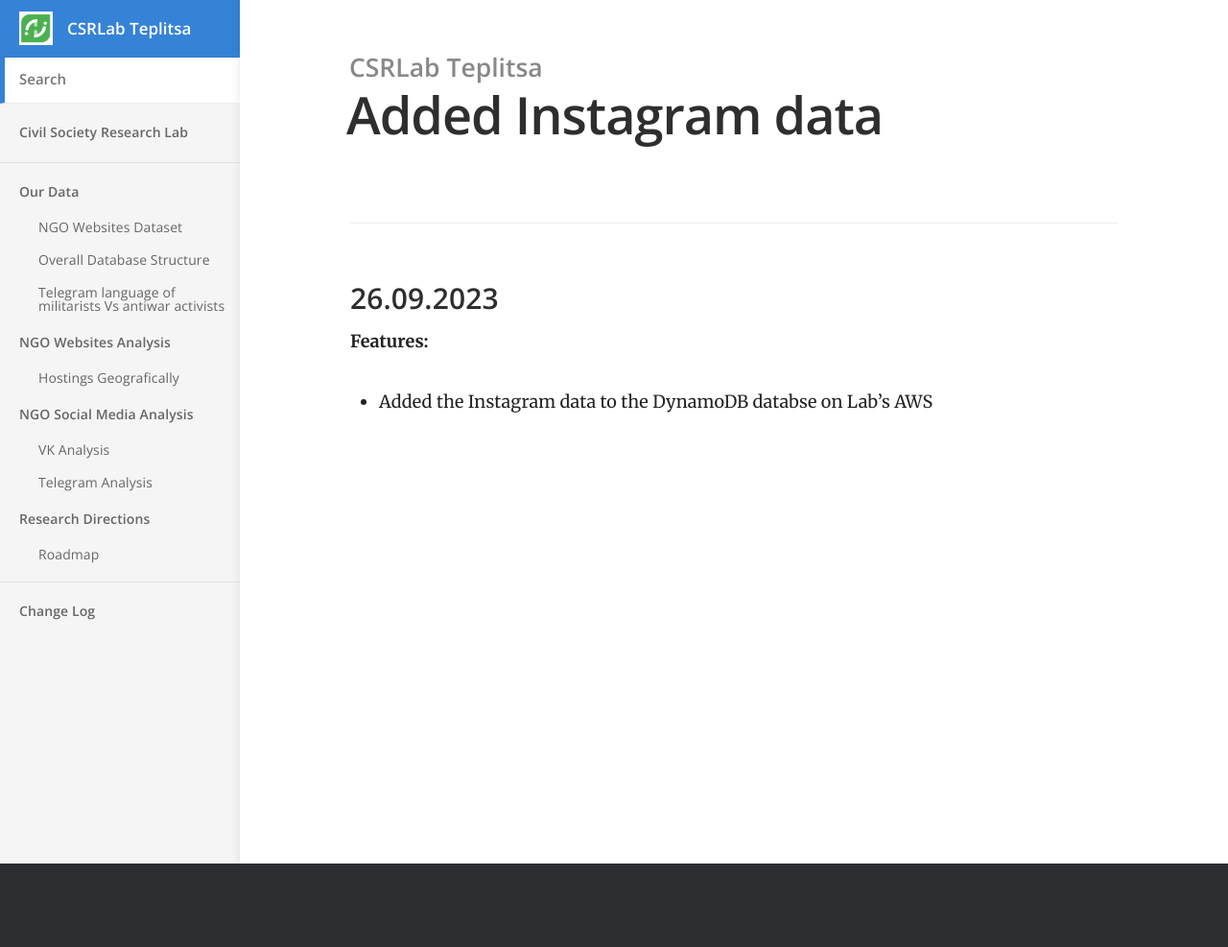
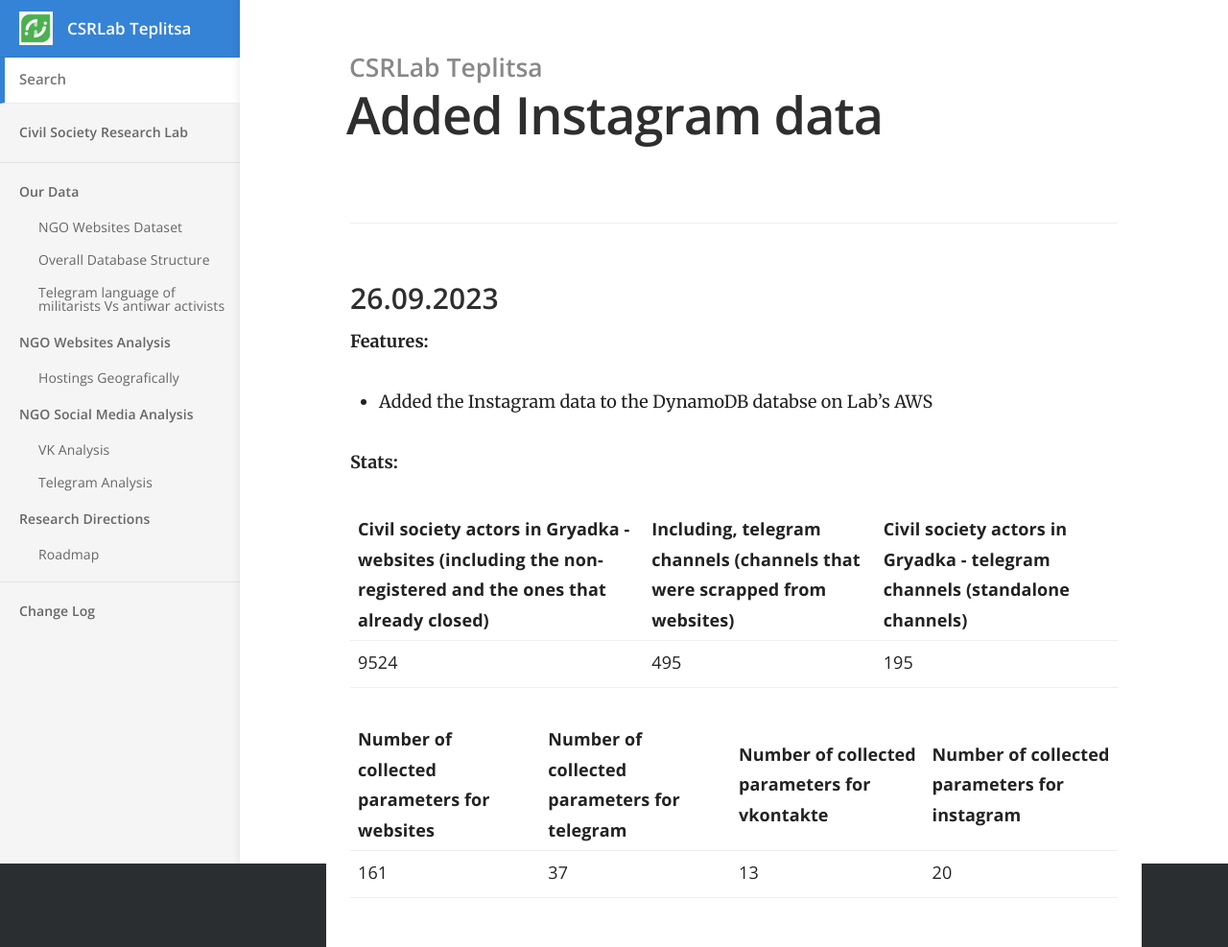
Before and after one commit to Teplitsa/CSRLab, a Jekyll site: the page built from docs/_posts/2023-09-26-instagram-data.md, in a window 1280 px wide. Shown: the whole page at 96% size. Built offline with Jekyll 4.4.1, drawn with Linux system fonts in a browser that asks for light colours; before the commit the page ends 900 px from its top, so only the background shows below that.

Commit message:
Update 2023-09-26-instagram-data.md

```diff
--- a/docs/_posts/2023-09-26-instagram-data.md
+++ b/docs/_posts/2023-09-26-instagram-data.md
@@ -8,3 +8,13 @@
 **Features:**
 
 * Added the Instagram data to the DynamoDB databse on Lab's AWS
+
+**Stats:**
+
+| Civil society actors in Gryadka - websites (including the non-registered and the ones that already closed) | Including, telegram channels (channels that were scrapped from websites) | Civil society actors in Gryadka - telegram channels (standalone channels) |
+| - | - | - |
+| 9524 | 495 | 195 |
+
+| Number of collected parameters for websites | Number of collected parameters for telegram | Number of collected parameters for vkontakte | Number of collected parameters for instagram |
+| - | - | - | - |
+| 161 | 37 | 13 | 20 |
```
